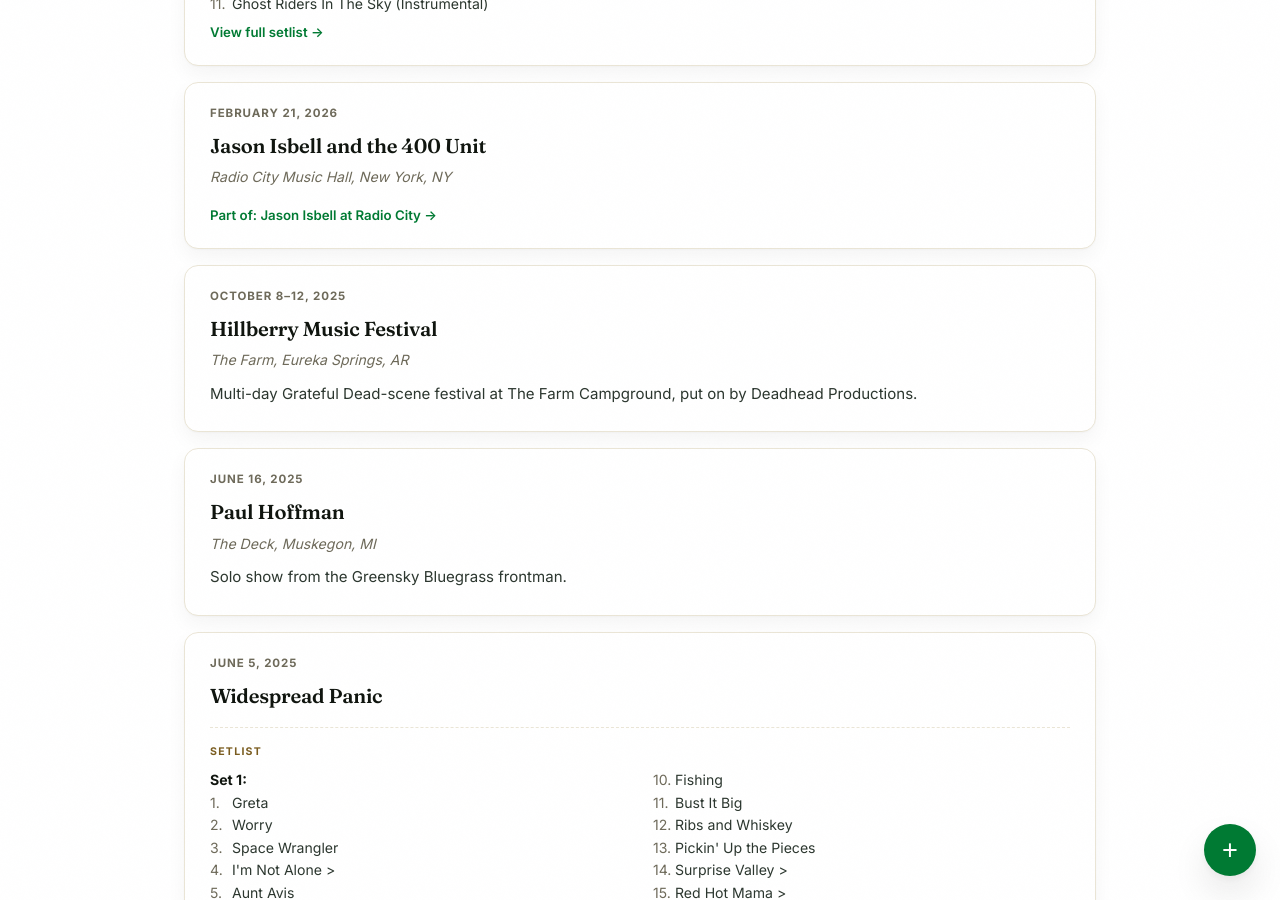
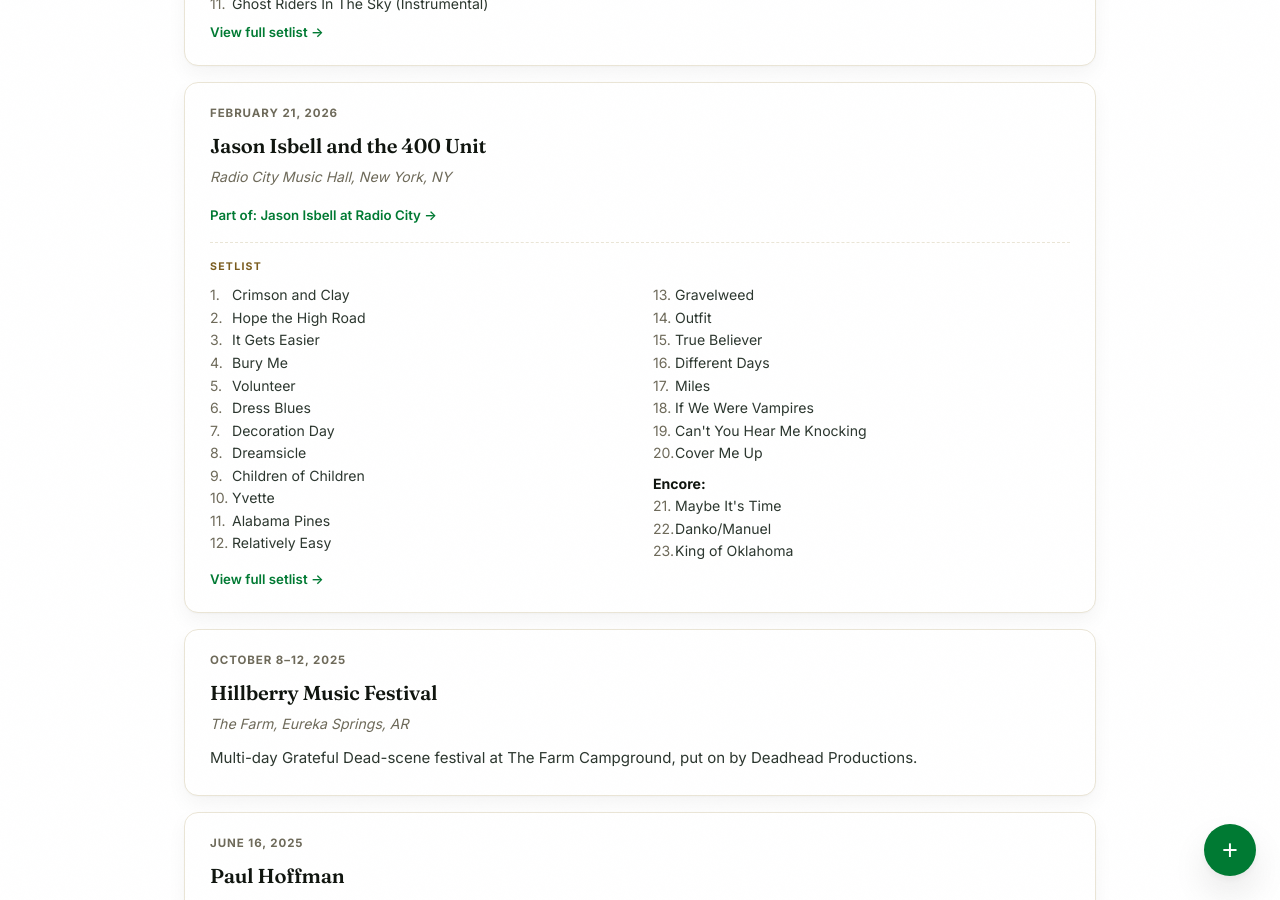
Before and after one commit to bmlanders/adventures, a Jekyll site: the page built from shows/index.html, in a window 1280 px wide and 900 px high, scrolled down 3812 px. Built offline with Jekyll 4.4.1, drawn with Linux system fonts in a browser that asks for light colours.

Commit message:
Update show: Jason Isbell and the 400 Unit on 2026-02-21

```diff
--- a/shows/index.html
+++ b/shows/index.html
@@ -217,6 +217,38 @@
   <h3>Jason Isbell and the 400 Unit</h3>
   <div class="show-venue">Radio City Music Hall, New York, NY</div>
   <a class="show-trip-link" href="{{ '/trips/isbell-radio-city-2026/' | relative_url }}">Part of: Jason Isbell at Radio City &rarr;</a>
+
+  <div class="setlist">
+    <div class="setlist-lbl">Setlist</div>
+    <ol class="setlist-list">
+      <li>Crimson and Clay</li>
+      <li>Hope the High Road</li>
+      <li>It Gets Easier</li>
+      <li>Bury Me</li>
+      <li>Volunteer</li>
+      <li>Dress Blues</li>
+      <li>Decoration Day</li>
+      <li>Dreamsicle</li>
+      <li>Children of Children</li>
+      <li>Yvette</li>
+      <li>Alabama Pines</li>
+      <li>Relatively Easy</li>
+      <li>Gravelweed</li>
+      <li>Outfit</li>
+      <li>True Believer</li>
+      <li>Different Days</li>
+      <li>Miles</li>
+      <li>If We Were Vampires</li>
+      <li>Can't You Hear Me Knocking</li>
+      <li>Cover Me Up</li>
+      <li class="setlist-set">Encore:</li>
+      <li>Maybe It's Time</li>
+      <li>Danko/Manuel</li>
+      <li>King of Oklahoma</li>
+    </ol>
+  </div>
+
+  <a class="show-trip-link" href="https://www.setlist.fm/setlist/jason-isbell-and-the-400-unit/2026/radio-city-music-hall-new-york-ny-2341f45b.html" target="_blank" rel="noopener">View full setlist &rarr;</a>
 </div>
 
 <div class="show-entry" id="2025-10-08-hillberry-music-festival">
```
